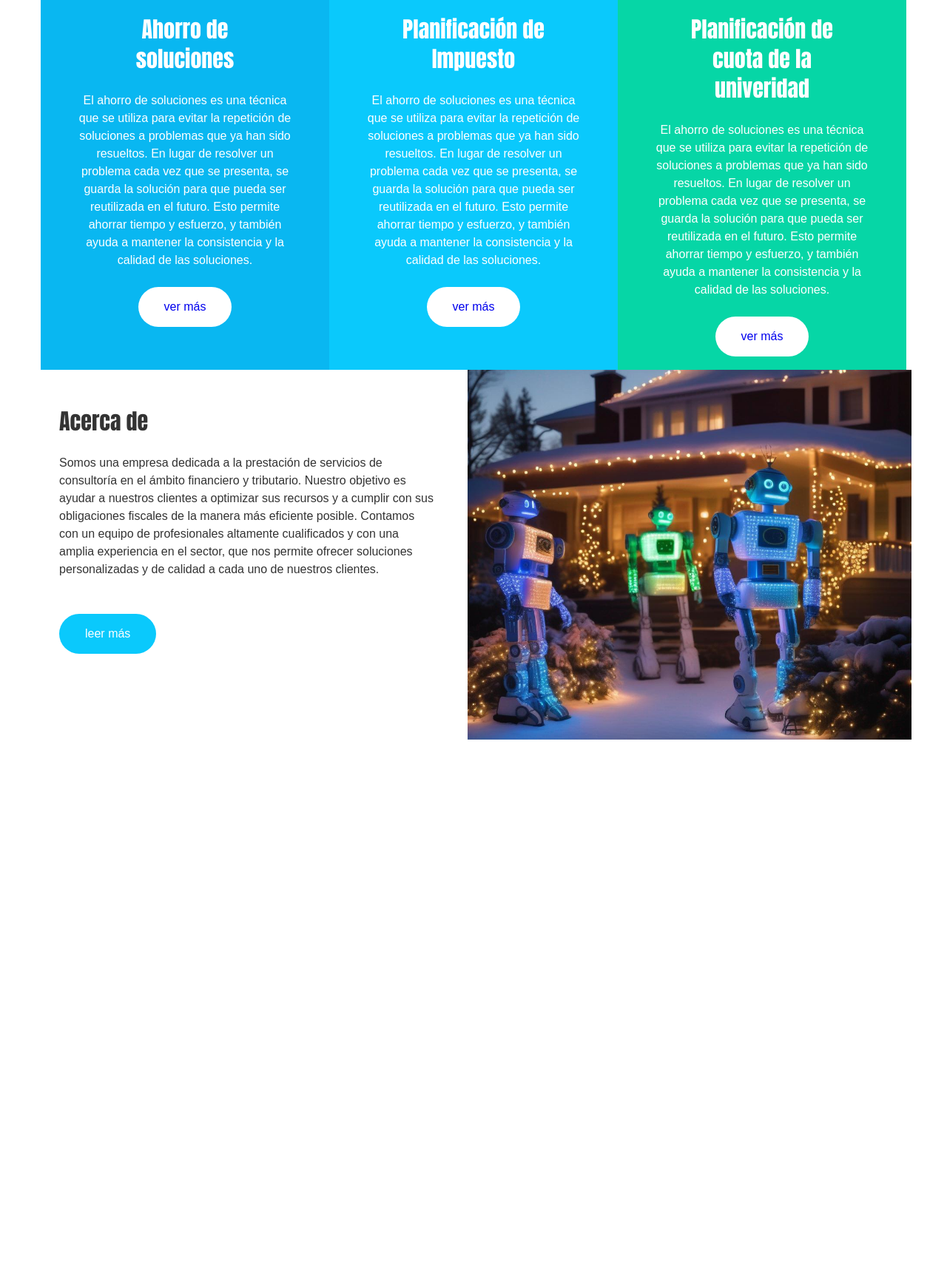
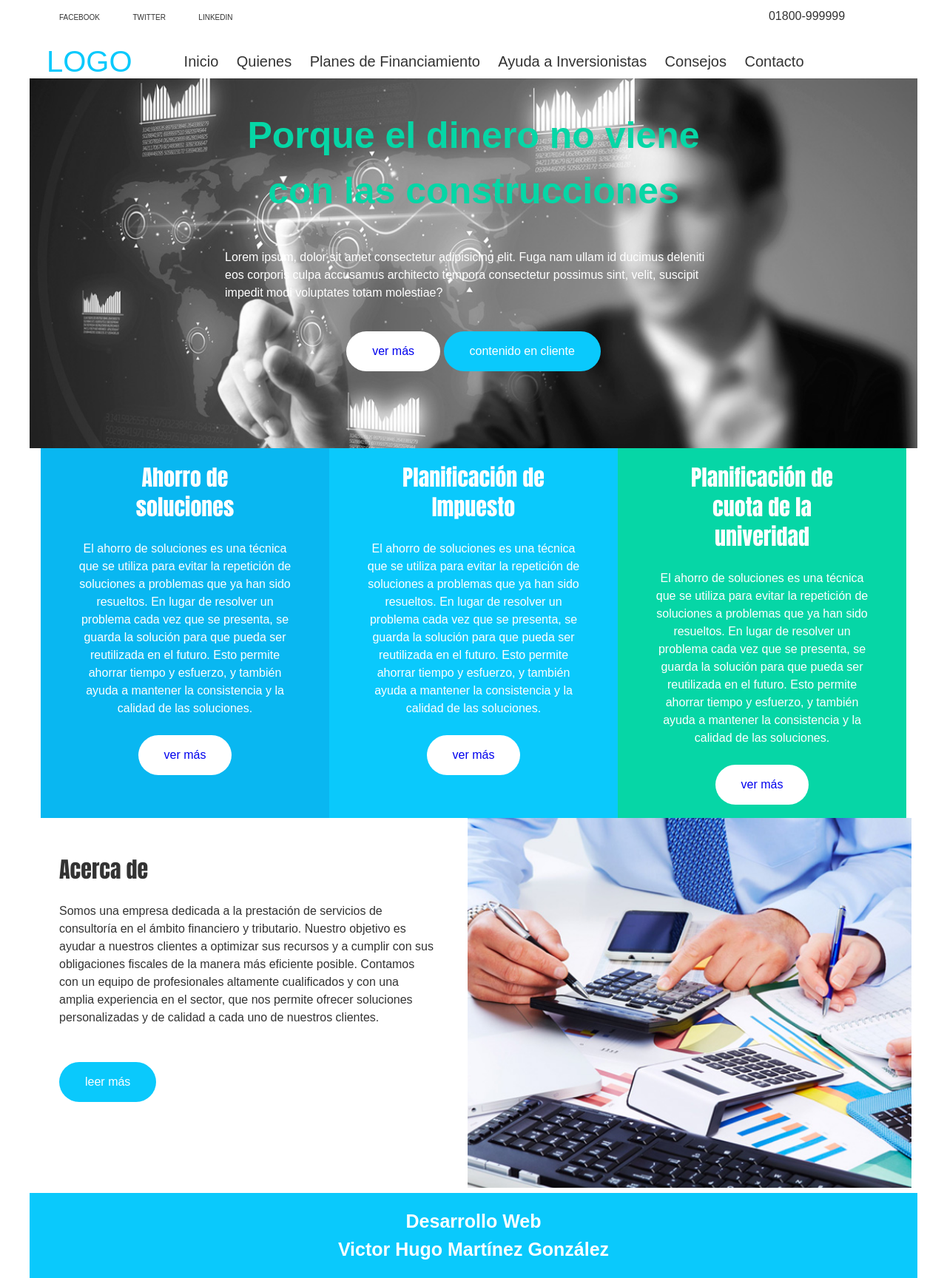
Before and after one commit to depresionTropical/web-programming, a PHP site: page / in a window 1280 px wide. Shown: the whole page at 74% size. Before the commit the page ends 1000 px from the top, so only its background shows below. Run offline with PHP 8.4, Linux system fonts and the light colour scheme.

Commit message:
add homeword maquetacion 2

```diff
--- a/09-abr-09/assets/style.css
+++ b/09-abr-09/assets/style.css
@@ -15,7 +15,96 @@ body{
   margin: auto;
 
 }
+/* header */
+.header{
+  padding: 10px 20px;
+}
 
+.header a{
+  text-decoration: none;
+  padding: 10px 20px;
+  color: #333;
+  font-size: 10px;
+}
+.header span{
+  margin-left: 700px;
+}
+
+/* nav */
+
+.nav{
+ height: 60px;
+ display: flex;
+  flex-direction: row;
+
+}
+.img{
+  display: inline-block;
+  margin-left: 23px;
+  color:#0ac9fc;
+  font-size: 40px;
+  padding-top:25px;
+
+}
+.section{
+  display: inline-block;
+  margin-left: 60px;
+  padding-top:25px;
+
+}
+
+.section a{
+  text-decoration: none;
+  padding: 10px 10px;
+  color: #333;
+  font-size: 20px;
+}
+
+.section a:hover{
+  background-color: #0ac9fc;
+  color:#f1f1f1;
+}
+
+
+/* slider */
+
+.slider{
+  height: 500px;
+  background-image: url(img/foto1.jpg);
+  background-size: cover;
+  background-position: center;
+}
+.element{
+  width: 80%;
+  margin:auto;
+  height: 90%;
+}
+.element h2{
+  color:#06d6a6;
+  font-size: 50px;
+  margin: 0 auto;
+  width: 65%;
+  text-align: center;
+  padding-top:40px ;
+  line-height: 1.5;
+}
+.element p{
+  color:white;
+  padding-top: 40px;
+  width: 70%;
+  margin: 0 auto;
+
+}
+
+.bottons-content{
+  padding-top: 40px;
+  width: 70%;
+  margin: 0 auto;
+  text-align: center;
+
+}
+
+/* card  */
 .box-container{
   display: flex;
   flex-direction: row;
@@ -48,7 +137,7 @@ body{
   width: 300px;
   margin: auto;
 }
-.box a{
+.botton-white{
   padding: 15px 35px;
   background-color: white;
   display: inline-block;
@@ -56,7 +145,7 @@ body{
   border-radius: 40px;
 
 }
-.box a:hover{
+.botton-whit:hover{
   background-color: #f1f1f1;
 }
 .box-blue1{
@@ -82,7 +171,7 @@ body{
   display: inline-block;
   vertical-align: top;
 }
-.about-content a{
+.botton-blue{
   padding: 15px 35px;
   background-color: #0ac9fc;
   color:white;
@@ -109,3 +198,16 @@ body{
   height: 500px;
   object-fit: cover;
 }
+
+/* footer */
+.footer{
+  background-color: #0ac9fc;
+  color: white;
+  padding: 20px 0;
+  text-align: center;
+}
+.footer p{
+  font-weight: bold;
+  font-size: 25px;
+  line-height: 1.5;
+}
--- a/09-abr-09/index.html
+++ b/09-abr-09/index.html
@@ -9,6 +9,42 @@
 </head>
 
 <body>
+  <div class="basic header">
+    <a href="https://www.facebook.com" target="_blank">FACEBOOK</a>
+    <a href="https://twitter.com" target="_blank">TWITTER</a>
+    <a href="https://www.linkedin.com/" target="_blank">LINKEDIN</a>
+    <span>01800-999999</span>
+  </div>
+  <div class="basic nav">
+    <div class="img">
+      <span>LOGO</span>
+    </div>
+    <div class="section">
+      <a href="#">Inicio</a>
+      <a href="#">Quienes</a>
+      <a href="#">Planes de Financiamiento</a>
+      <a href="#">Ayuda a Inversionistas</a>
+      <a href="#">Consejos</a>
+      <a href="#">Contacto</a>
+    </div>
+  </div>
+
+  <div class="basic slider">
+    <div class="element">
+      <h2>
+        Porque el dinero no viene con las construcciones
+      </h2>
+      <p>
+        Lorem ipsum, dolor sit amet consectetur adipisicing elit. Fuga nam ullam id ducimus deleniti eos corporis culpa accusamus architecto tempora consectetur possimus sint, velit, suscipit impedit modi voluptates totam molestiae?
+      </p>
+      <div class="bottons-content">
+        <a class="botton-white"href="#">ver más</a>
+        <a class="botton-blue" href="#">contenido en cliente</a>
+      </div>
+    </div>
+
+
+  </div>
   <div class="basic box-container">
     <div class="box bloodletting box-blue1">
       <h2>Ahorro de soluciones</h2>
@@ -18,7 +54,7 @@
         pueda ser reutilizada en el futuro. Esto permite ahorrar tiempo y esfuerzo, y también ayuda a mantener la
         consistencia y la calidad de las soluciones.</p>
       <br>
-      <a href="#">ver más</a>
+      <a class="botton-white" href="#">ver más</a>
     </div>
     <div class="box bloodletting box-blue2">
       <h2>Planificación de Impuesto</h2>
@@ -28,7 +64,7 @@
         pueda ser reutilizada en el futuro. Esto permite ahorrar tiempo y esfuerzo, y también ayuda a mantener la
         consistencia y la calidad de las soluciones.</p>
       <br>
-      <a href="#">ver más</a>
+      <a class="botton-white" href="#">ver más</a>
     </div>
     <div class="box bloodletting box-blue3">
       <h2>Planificación de cuota de la univeridad</h2>
@@ -38,7 +74,7 @@
         pueda ser reutilizada en el futuro. Esto permite ahorrar tiempo y esfuerzo, y también ayuda a mantener la
         consistencia y la calidad de las soluciones.</p>
       <br>
-      <a href="#">ver más</a>
+      <a class="botton-white" href="#">ver más</a>
     </div>
   </div>
   <div class="about-container basic">
@@ -50,13 +86,19 @@
         con una amplia experiencia en el sector, que nos permite ofrecer soluciones personalizadas y de calidad a cada
         uno de nuestros clientes.</p>
       <br><br>
-      <a href="#">leer más</a>
+      <a  class="botton-blue" href="#">leer más</a>
 
     </div>
     <div class="about-img">
-      <img src="assets/img/robots.png" alt="consultoria">
+      <img src="assets/img/foto2.jpg" alt="consultoria">
     </div>
   </div>
+
+  <div class="basic footer">
+    <p>Desarrollo Web</p>
+    <p>Victor Hugo Martínez González</p>
+  </div>
+
 </body>
 
 </html>
```
Also changed, not shown: 09-abr-09/assets/img/foto1.jpg (added), 09-abr-09/assets/img/foto2.jpg (added).
